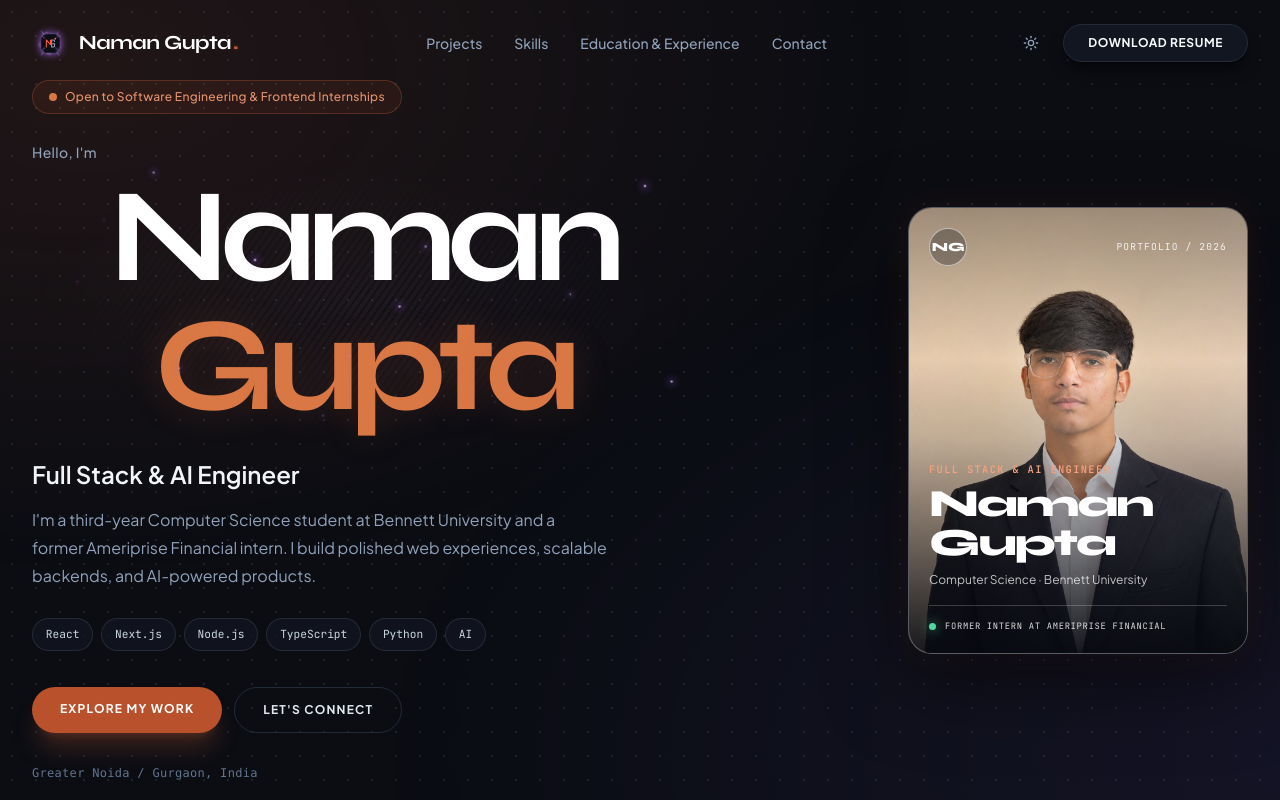
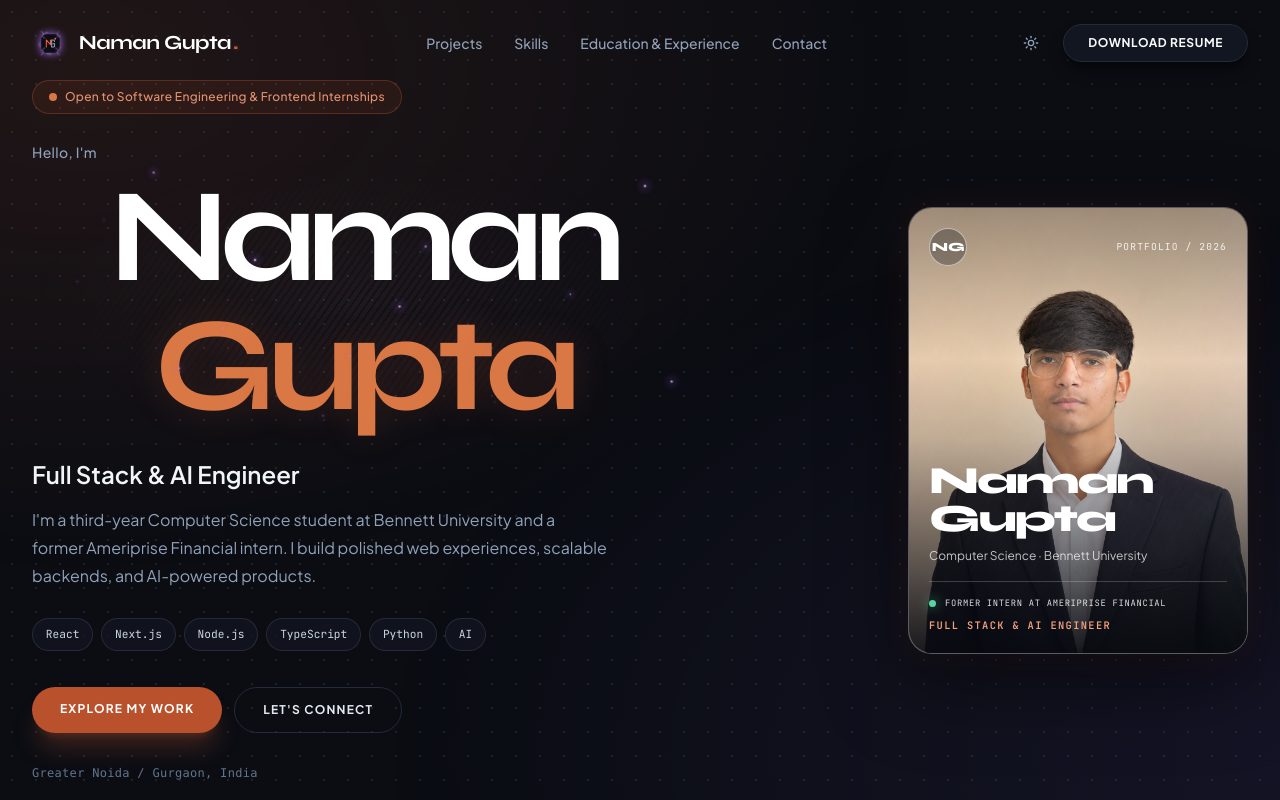
Before and after one commit to naman1021-hub/Portfolio, a React (Vite) app: page / in a window 1280 px wide. Shown: the top 800 px of the page. Built offline with nearby package versions, Linux system fonts and the light colour scheme.

Commit message:
Change in id card

```diff
--- a/src/components/HoloCard.jsx
+++ b/src/components/HoloCard.jsx
@@ -47,14 +47,16 @@ export const HoloCard = ({
         </div>
 
         <div className="holo-card-copy">
-          <span className="holo-card-role">{headline}</span>
           <h2>{name}</h2>
           <p>{detail}</p>
         </div>
 
         <div className="holo-card-status">
-          <span className="holo-card-status-dot" aria-hidden="true" />
-          {status}
+          <div className="holo-card-status-line">
+            <span className="holo-card-status-dot" aria-hidden="true" />
+            <span>{status}</span>
+          </div>
+          <span className="holo-card-role">{headline}</span>
         </div>
       </div>
     </article>
--- a/src/index.css
+++ b/src/index.css
@@ -667,10 +667,18 @@ button.tech-text {
 }
 
 .holo-card-status {
+  flex-direction: column;
+  align-items: flex-start;
   justify-content: flex-start;
-  gap: 0.55rem;
+  gap: 0.5rem;
   border-top: 1px solid rgba(255, 255, 255, 0.2);
   padding-top: 0.9rem;
+}
+
+.holo-card-status-line {
+  display: flex;
+  align-items: center;
+  gap: 0.55rem;
   font-size: 0.55rem;
   letter-spacing: 0.08em;
 }
```
